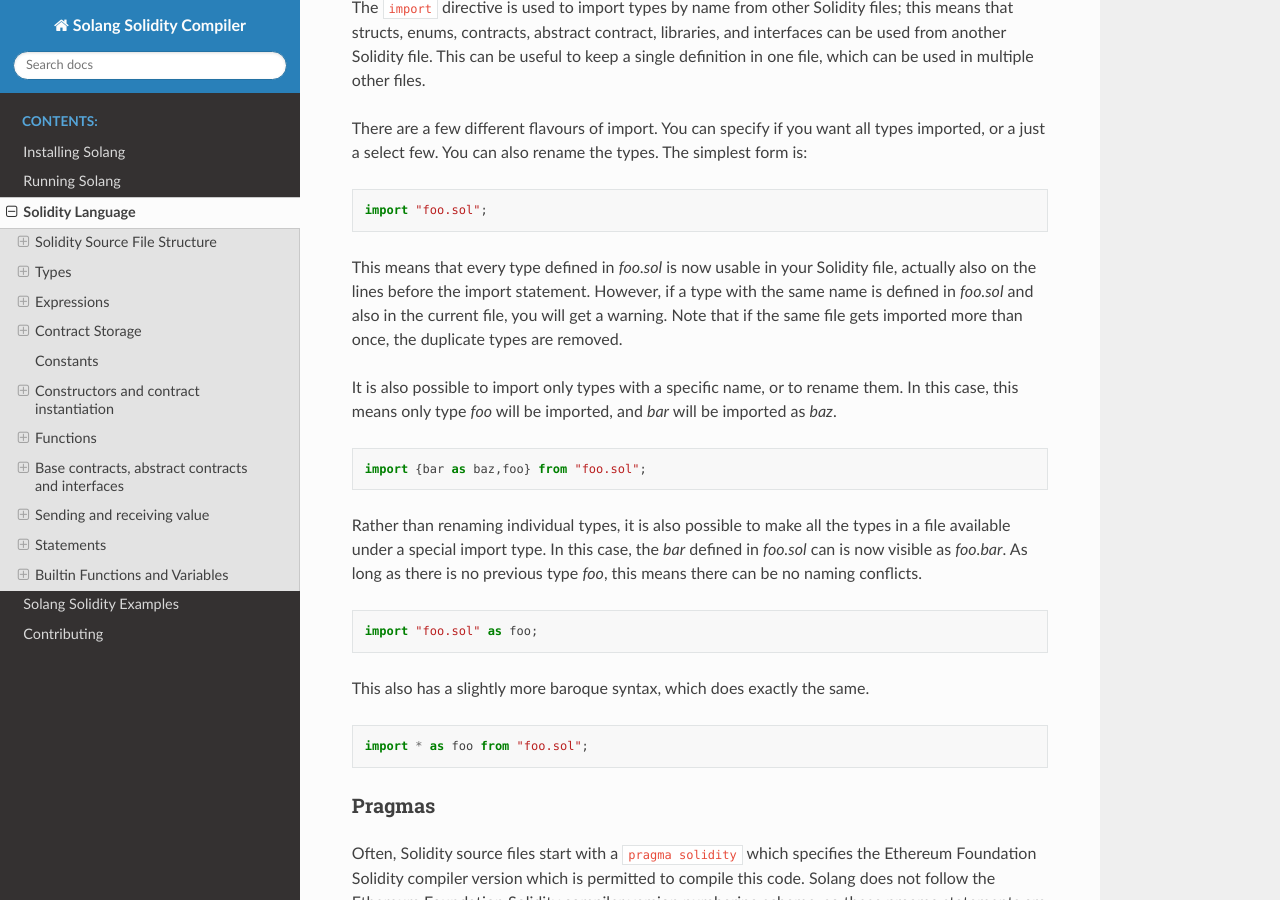
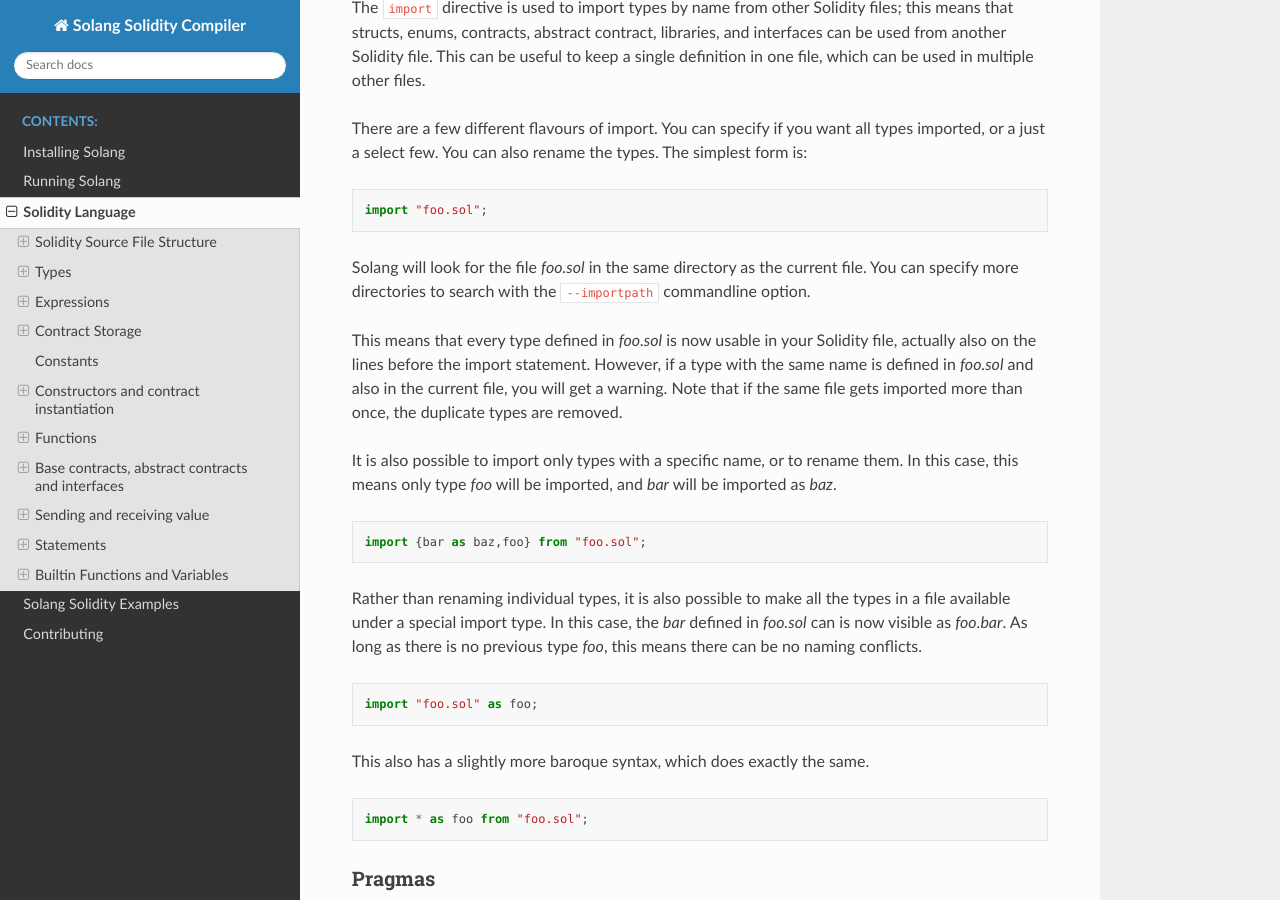
Before and after one commit to hyperledger-solang/solang, a Sphinx documentation site: the page built from docs/language.rst, in a window 1280 px wide and 900 px high, scrolled down 1134 px. Built offline with Sphinx 7.4.7 and the Read the Docs theme 2.0.0, drawn with Linux system fonts in a browser that asks for light colours; some of the changed text lies outside the part shown.

Commit message:
Fix minor typos and ommissions
Signed-off-by: Sean Young <sean@mess.org>

```diff
--- a/docs/language.rst
+++ b/docs/language.rst
@@ -64,6 +64,9 @@
 .. code-block:: javascript
 
     import "foo.sol";
+
+Solang will look for the file `foo.sol` in the same directory as the current file. You can specify
+more directories to search with the ``--importpath`` commandline option.
 
 This means that every type defined in `foo.sol` is now usable in your Solidity file, actually
 also on the lines before the import statement. However, if a type with the same name is defined
```
Also changed, not shown: other parts of docs/language.rst (+1 -1 lines).
